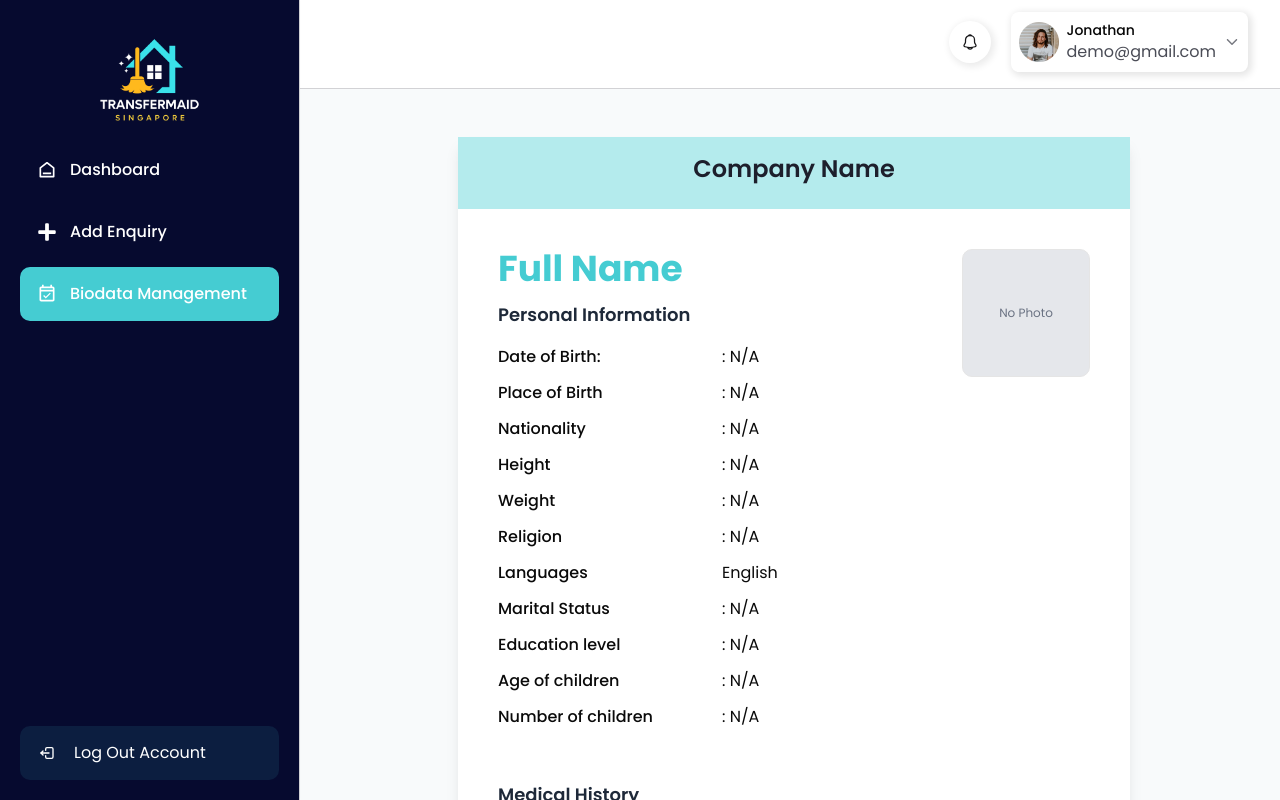
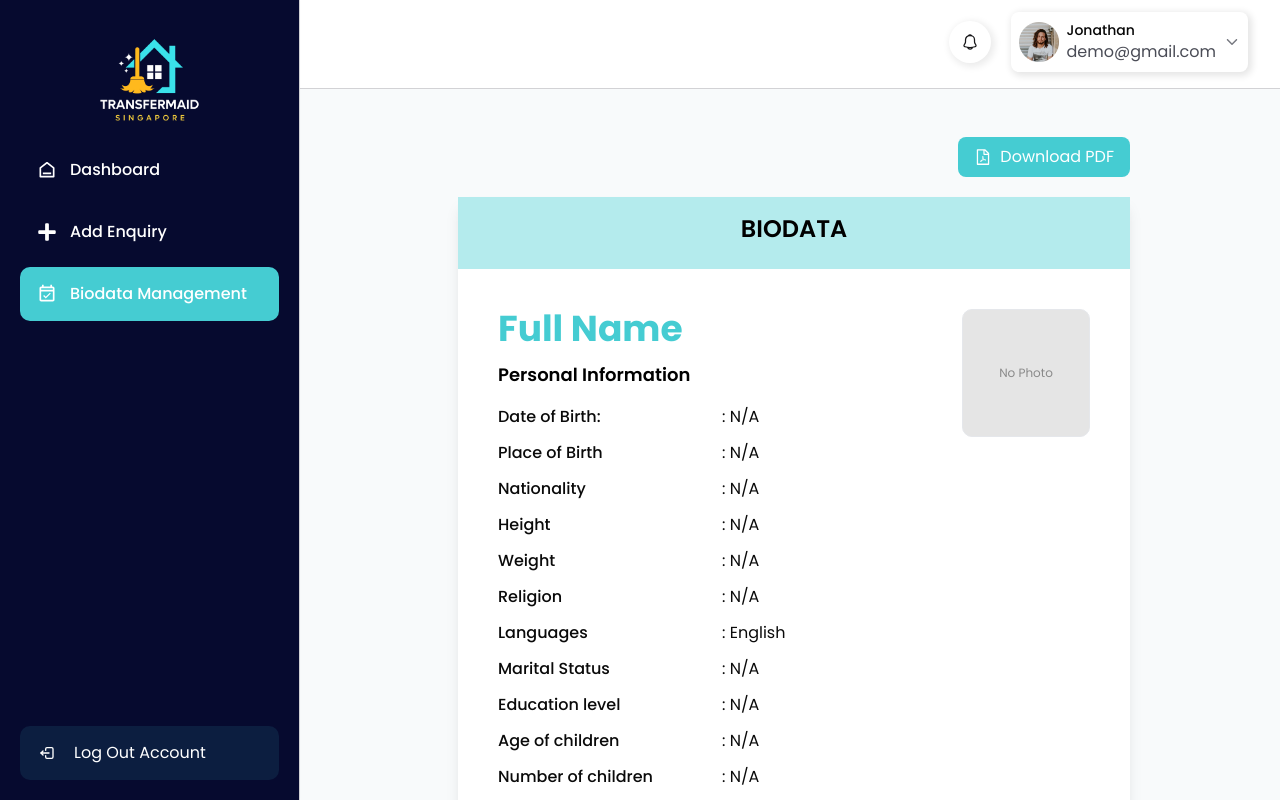
Before and after one commit to backbencherstudio/nur_nadiya_tan_front_end, a Next.js app: page /dashboard/biodata-management/biodata-preview in a window 1280 px wide. Built offline with nearby package versions, Linux system fonts and the light colour scheme.

Commit message:
biodata pdf create done

```diff
--- a/app/globals.css
+++ b/app/globals.css
@@ -153,6 +153,40 @@
     @apply bg-background text-foreground;
   }
 }
+.pdf-safe-colors {
+  /* Override OKLCH CSS variables with RGB/HEX that html2canvas supports */
+  --background: #ffffff;
+  --foreground: #111111;
+  --card: #ffffff;
+  --card-foreground: #111111;
+  --popover: #ffffff;
+  --popover-foreground: #111111;
+  --primary: #1f2937; /* slate-800 */
+  --primary-foreground: #ffffff;
+  --secondary: #f3f4f6; /* gray-100 */
+  --secondary-foreground: #1f2937;
+  --muted: #f3f4f6;
+  --muted-foreground: #6b7280; /* gray-500 */
+  --accent: #f3f4f6;
+  --accent-foreground: #1f2937;
+  --destructive: #e11d48; /* rose-600 */
+  --border: #e5e7eb; /* gray-200 */
+  --input: #e5e7eb;
+  --ring: #9ca3af; /* gray-400 */
+  --chart-1: #6d28d9;
+  --chart-2: #2563eb;
+  --chart-3: #0ea5e9;
+  --chart-4: #10b981;
+  --chart-5: #f59e0b;
+  --sidebar: #ffffff;
+  --sidebar-foreground: #111111;
+  --sidebar-primary: #1f2937;
+  --sidebar-primary-foreground: #ffffff;
+  --sidebar-accent: #f3f4f6;
+  --sidebar-accent-foreground: #1f2937;
+  --sidebar-border: #e5e7eb;
+  --sidebar-ring: #9ca3af;
+}
 .pointer-events-none {
   pointer-events: none;
   display: block !important;
--- a/components/biodata/BiodataPDFPreview.tsx
+++ b/components/biodata/BiodataPDFPreview.tsx
@@ -1,8 +1,11 @@
  "use client";
  import { getCompleteBiodata } from "@/helper/biodataStorage.helper";
 import { format } from "date-fns";
+import html2canvas from "html2canvas";
+import jsPDF from "jspdf";
 import Image from "next/image";
 import React from "react";
+import { AiOutlineFilePdf } from "react-icons/ai";
 
 interface BiodataPDFPreviewProps {
   biodata?: any;
@@ -10,6 +13,7 @@ interface BiodataPDFPreviewProps {
 
  export default function BiodataPDFPreview({ biodata }: BiodataPDFPreviewProps) {
    const [data, setData] = React.useState<any>(null);
+   const printRef = React.useRef<HTMLDivElement | null>(null);
 
   React.useEffect(() => {
     if (biodata) {
@@ -23,32 +27,96 @@ export default function BiodataPDFPreview({ biodata }: BiodataPDFPreviewProps) {
   if (!data) {
     return (
       <div className="flex items-center justify-center p-8">
-        <div className="text-gray-500">No biodata data available</div>
+        <div style={{ color: "#6b7280" }}>No biodata data available</div>
       </div>
     );
   }
 
+   const handleDownloadPdf = async () => {
+     const element = printRef.current;
+     if (!element) return;
+
+     // Force supported colors during capture by adding a temporary class to root & body
+     const root = document.documentElement;
+     const body = document.body;
+     const prevElemBg = element.style.backgroundColor;
+     try {
+       root.classList.add("pdf-safe-colors");
+       body.classList.add("pdf-safe-colors");
+       element.style.backgroundColor = "#ffffff";
+
+       // Ensure white background and consistent scale
+       const canvas = await html2canvas(element, {
+         scale: 2,
+         backgroundColor: "#ffffff",
+         useCORS: true
+       });
+
+       const imgData = canvas.toDataURL("image/png");
+
+       // A4 size in mm
+       const pdf = new jsPDF("p", "mm", "a4");
+       const pageWidth = pdf.internal.pageSize.getWidth();
+       const pageHeight = pdf.internal.pageSize.getHeight();
+
+       const imgWidth = pageWidth; // full width
+       const imgHeight = (canvas.height * imgWidth) / canvas.width;
+
+       let heightLeft = imgHeight;
+       let position = 0; // top position for first page
+
+       pdf.addImage(imgData, "PNG", 0, position, imgWidth, imgHeight);
+       heightLeft -= pageHeight;
+
+       while (heightLeft > 0) {
+         position = heightLeft - imgHeight; // move up by page height
+         pdf.addPage();
+         pdf.addImage(imgData, "PNG", 0, position, imgWidth, imgHeight);
+         heightLeft -= pageHeight;
+       }
+
+       pdf.save(`${data?.stepOne?.fullName || "biodata"}.pdf`);
+     } finally {
+       // Restore previous styles
+       element.style.backgroundColor = prevElemBg;
+       root.classList.remove("pdf-safe-colors");
+       body.classList.remove("pdf-safe-colors");
+     }
+   };
+
    return (
-    <div className="max-w-2xl mx-auto bg-white shadow-lg">
+     <section className="pdf-safe-colors">
+      <div className="max-w-2xl mx-auto">
+        <div className="flex justify-end">
+          <button
+            onClick={handleDownloadPdf}
+            className="px-4 py-2 rounded-md flex items-center gap-2 cursor-pointer"
+            style={{ backgroundColor: "#45ccd2", color: "#ffffff" }}
+          >
+            <AiOutlineFilePdf size={18}/> Download PDF
+          </button>
+        </div>
+      </div>
+     <div ref={printRef} className="max-w-2xl mx-auto shadow-lg mt-5" style={{ backgroundColor: "#ffffff" }}>
       {/* Header */}
-      <div className="bg-primaryColor/40 py-4 px-6">
+       <div className="py-4 px-6" style={{ backgroundColor: "rgba(69, 204, 210, 0.4)" }}>
         <div className="text-center">
-          <h1 className="text-headerColor text-2xl font-semibold mb-2">Company Name</h1>
+           <h1 className="text-2xl uppercase font-semibold mb-2" style={{ color: "#000000" }}>Biodata</h1>
 
         </div>
       </div>
 
-      <div className="p-6 space-y-5">
+      <div className="p-6 space-y-6">
         {/* Personal Information */}
          <div className=" p-4">
 
           <div className="flex gap-6">
 
             <div className="flex-1 space-y-2">
-               <h2 className="text-4xl font-bold text-primaryColor mb-3 ">
+                <h2 className="text-4xl font-bold mb-3 " style={{ color: "#45ccd2" }}>
             {data.stepOne?.fullName || "Full Name"}
           </h2>
-          <h3 className="text-lg font-semibold text-gray-800 mb-4">Personal Information</h3>
+           <h3 className="text-lg font-semibold mb-4" style={{ color: "#000000" }}>Personal Information</h3>
               <div className="grid grid-cols-1 gap-3 text-base">
                 <div className="grid grid-cols-2 gap-2  ">
                   <span className="font-medium">Date of Birth:</span>{" "}
@@ -75,7 +143,7 @@ export default function BiodataPDFPreview({ biodata }: BiodataPDFPreviewProps) {
                   : {data.stepOne?.religion || "N/A"}
                 </div>
                 <div className="grid grid-cols-2 gap-2  ">
-                  <span className="font-medium">Languages</span> English
+                  <span className="font-medium">Languages</span> : English
                 </div>
                 <div className="grid grid-cols-2 gap-2  ">
                   <span className="font-medium">Marital Status</span>{" "}
@@ -105,8 +173,8 @@ export default function BiodataPDFPreview({ biodata }: BiodataPDFPreviewProps) {
                   className="w-full h-full object-cover rounded-lg border"
                 />
               ) : (
-                <div className="w-full h-full bg-gray-200 rounded-lg border flex items-center justify-center">
-                  <span className="text-gray-500 text-xs">No Photo</span>
+                 <div className="w-full h-full rounded-lg border flex items-center justify-center" style={{ backgroundColor: "rgba(0,0,0,0.1)" }}>
+                   <span className="text-xs" style={{ color: "rgba(0,0,0,0.4)" }}>No Photo</span>
                 </div>
               )}
             </div>
@@ -115,7 +183,7 @@ export default function BiodataPDFPreview({ biodata }: BiodataPDFPreviewProps) {
 
         {/* Medical History */}
         <div className=" p-4">
-          <h3 className="text-lg font-semibold text-gray-800 mb-4">Medical History</h3>
+           <h3 className="text-lg font-semibold mb-4" style={{ color: "#000000" }}>Medical History</h3>
           <div className="grid grid-cols-2 gap-4 text-sm">
             <div className="grid grid-cols-2 gap-2  ">
               <h4 className="font-medium">Allergies (if any)</h4>{" "}
@@ -168,31 +236,43 @@ export default function BiodataPDFPreview({ biodata }: BiodataPDFPreviewProps) {
           </div>
         </div>
 
-
+         <div className=" p-4">
+          <h3 className="text-lg font-semibold mb-4" style={{ color: "#000000" }}>Others</h3>
+          <div className=" space-y-2 text-base">
+            <div className="grid grid-cols-2 gap-4  ">
+                <h4 className="font-medium">Preference for rest day</h4>{" "}
+              : {data.stepTwo?.preferenceForRestDay || "N/A"}
+            </div>
+            <div className="grid grid-cols-2 gap-4  ">
+              <h4 className="font-medium">Any other remarks</h4>{" "}
+              : {data.stepThree?.anyOtherRemarks || "N/A"}
+            </div>
+          </div>
+        </div>
 
         {/* Areas of Work Table */}
         {data.stepFour?.areasOfWork && data.stepFour.areasOfWork.length > 0 && (
           <div className=" p-4">
-            <h3 className="text-lg font-semibold text-gray-800 mb-4">Areas of Work</h3>
+            <h3 className="text-lg font-semibold mb-4" style={{ color: "#000000" }}>Areas of Work</h3>
              <div className="overflow-x-auto">
-              <table className="w-full border-collapse border border-gray-300">
+               <table className="w-full border-collapse" style={{ border: "1px solid #4A4C56" }}>
                 <thead>
-                  <tr className="bg-gray-50">
-                    <th className="border border-gray-300 px-3 py-2 text-left text-sm font-medium">S/No</th>
-                    <th className="border border-gray-300 px-3 py-2 text-left text-sm font-medium">Areas of Work</th>
-                    <th className="border border-gray-300 px-3 py-2 text-left text-sm font-medium">Willingness</th>
-                    <th className="border border-gray-300 px-3 py-2 text-left text-sm font-medium">Experience</th>
-                    <th className="border border-gray-300 px-3 py-2 text-left text-sm font-medium">Assessment</th>
+                  <tr style={{ backgroundColor: "#f5f7fa" }}>
+                    <th style={{ border: "1px solid #4A4C56", textAlign: "center" }} className="px-2 py-1.5 text-sm font-medium">S/No</th>
+                    <th style={{ border: "1px solid #4A4C56", textAlign: "center" }} className="px-2 py-1.5 text-sm font-medium">Areas of Work</th>
+                    <th style={{ border: "1px solid #4A4C56", textAlign: "center" }} className="px-2 py-1.5 text-sm font-medium">Willingness</th>
+                    <th style={{ border: "1px solid #4A4C56", textAlign: "center" }} className="px-2 py-1.5 text-sm font-medium">Experience</th>
+                    <th style={{ border: "1px solid #4A4C56", textAlign: "center" }} className="px-2 py-1.5 text-sm font-medium">Assessment</th>
                   </tr>
                 </thead>
                 <tbody>
                   {data.stepFour.areasOfWork.map((area: any, index: number) => (
                     <tr key={index}>
-                      <td className="border border-gray-300 px-3 py-2 text-sm">{index + 1}</td>
-                      <td className="border border-gray-300 px-3 py-2 text-sm">{area.areaOfWork || ""}</td>
-                      <td className="border border-gray-300 px-3 py-2 text-sm">{area.willingness || ""}</td>
-                      <td className="border border-gray-300 px-3 py-2 text-sm">{area.experience || ""}</td>
-                      <td className="border border-gray-300 px-3 py-2 text-sm">{area.assessment || ""}</td>
+                      <td style={{ border: "1px solid #4A4C56", textAlign: "center" }} className="px-2 py-1.5 text-sm">{index + 1}</td>
+                      <td style={{ border: "1px solid #4A4C56", textAlign: "center" }} className="px-2 py-1.5 text-sm">{area.areaOfWork || ""}</td>
+                      <td style={{ border: "1px solid #4A4C56", textAlign: "center" }} className="px-2 py-1.5 text-sm">{area.willingness || ""}</td>
+                      <td style={{ border: "1px solid #4A4C56", textAlign: "center" }} className="px-2 py-1.5 text-sm">{area.experience || ""}</td>
+                      <td style={{ border: "1px solid #4A4C56", textAlign: "center" }} className="px-2 py-1.5 text-sm">{area.assessment || ""}</td>
                     </tr>
                   ))}
                 </tbody>
@@ -204,41 +284,42 @@ export default function BiodataPDFPreview({ biodata }: BiodataPDFPreviewProps) {
         {/* Employment History Table */}
         {data.stepFour?.employmentHistory && (
           <div className=" p-4">
-            <h3 className="text-lg font-semibold text-gray-800 mb-4">Employment History</h3>
+            <h3 className="text-lg font-semibold mb-4" style={{ color: "#000000" }}>Employment History</h3>
              <div className="overflow-x-auto">
-              <table className="w-full border-collapse border border-gray-300">
+               <table className="w-full border-collapse" style={{ border: "1px solid #4A4C56" }}>
                 <thead>
-                  <tr className="bg-gray-50">
-                    <th className="border border-gray-300 px-3 py-2 text-left text-sm font-medium">Date From</th>
-                    <th className="border border-gray-300 px-3 py-2 text-left text-sm font-medium">Date To</th>
-                    <th className="border border-gray-300 px-3 py-2 text-left text-sm font-medium">Country</th>
-                    <th className="border border-gray-300 px-3 py-2 text-left text-sm font-medium">Employer</th>
-                    <th className="border border-gray-300 px-3 py-2 text-left text-sm font-medium">Work Duties</th>
-                    <th className="border border-gray-300 px-3 py-2 text-left text-sm font-medium">Remarks</th>
+                  <tr style={{ backgroundColor: "#f5f7fa" }}>
+                     <th style={{ border: "1px solid #4A4C56", textAlign: "center" }} className="px-2 py-1.5 text-sm font-medium">Date From</th>
+                    <th style={{ border: "1px solid #4A4C56", textAlign: "center" }} className="px-2 py-1.5 text-sm font-medium">Date To</th>
+                    <th style={{ border: "1px solid #4A4C56", textAlign: "center" }} className="px-2 py-1.5 text-sm font-medium">Country</th>
+                    <th style={{ border: "1px solid #4A4C56", textAlign: "center" }} className="px-2 py-1.5 text-sm font-medium">Employer</th>
+                    <th style={{ border: "1px solid #4A4C56", textAlign: "center" }} className="px-2 py-1.5 text-sm font-medium">Work Duties</th>
+                    <th style={{ border: "1px solid #4A4C56", textAlign: "center" }} className="px-2 py-1.5 text-sm font-medium">Remarks</th>
                   </tr>
                 </thead>
                 <tbody>
                   <tr>
-                    <td className="border border-gray-300 px-3 py-2 text-sm">
+                    <td style={{ border: "1px solid #4A4C56", textAlign: "center" }} className="px-2 py-1.5 text-sm">
                       {data.stepFour.employmentHistory.dateFrom
                         ? format(new Date(data.stepFour.employmentHistory.dateFrom), "yyyy")
                         : ""}
                     </td>
-                    <td className="border border-gray-300 px-3 py-2 text-sm">
+                    <td style={{ border: "1px solid #4A4C56", textAlign: "center" }} className="px-2 py-1.5 text-sm">
                       {data.stepFour.employmentHistory.dateTo
                         ? format(new Date(data.stepFour.employmentHistory.dateTo), "yyyy")
                         : ""}
                     </td>
-                    <td className="border border-gray-300 px-3 py-2 text-sm">
+                    <td style={{ border: "1px solid #4A4C56", textAlign: "center" }} className="px-2 py-1.5 text-sm">
                       {data.stepFour.employmentHistory.country || ""}
                     </td>
-                    <td className="border border-gray-300 px-3 py-2 text-sm">
+                    <td style={{ border: "1px solid #4A4C56", textAlign: "center" }} className="px-2 py-1.5 text-sm">
                       {data.stepFour.employmentHistory.employer || ""}
                     </td>
-                    <td className="border border-gray-300 px-3 py-2 text-sm">
+                    <td style={{ border: "1px solid #4A4C56", textAlign: "center" }} className="px-3 py-2 text-sm">
                       {data.stepFour.employmentHistory.workDuties || ""}
                       </td>
-                    <td className="border border-gray-300 px-3 py-2 text-sm">
+
+                    <td style={{ border: "1px solid #4A4C56", textAlign: "center" }} className="px-2 py-1.5 text-sm">
                       {data.stepFour.employmentHistory.remarks || ""}
                     </td>
                   </tr>
@@ -250,12 +331,13 @@ export default function BiodataPDFPreview({ biodata }: BiodataPDFPreviewProps) {
 
         {/* Other Remark */}
         <div className=" p-4">
-          <h3 className="text-lg font-semibold text-gray-800 mb-4">Other Remark</h3>
+           <h3 className="text-lg font-semibold mb-3" style={{ color: "#000000" }}>Other Remark</h3>
           <div className="text-sm">
             {data.stepFour?.employmentHistory?.otherRemarks || "N/A"}
           </div>
         </div>
       </div>
     </div>
+    </section>
   );
 }
--- a/package.json
+++ b/package.json
@@ -28,6 +28,8 @@
     "date-fns": "^4.1.0",
     "dayjs": "^1.11.13",
     "gsap": "^3.12.7",
+    "html2canvas": "^1.4.1",
+    "jspdf": "^3.0.3",
     "katex": "^0.16.21",
     "lodash.debounce": "^4.0.8",
     "lucide-react": "^0.536.0",
```
Also changed, not shown: 1 other file (tests, documents, lock files or other folders). Lines whose indentation alone changed are shown as unchanged.
